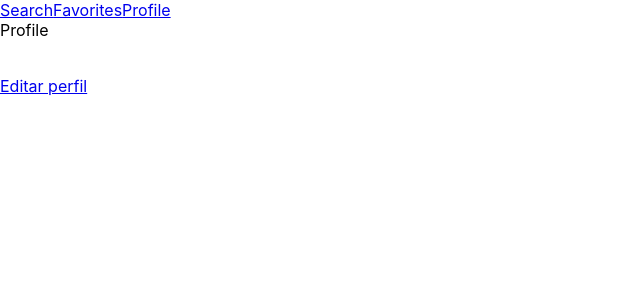
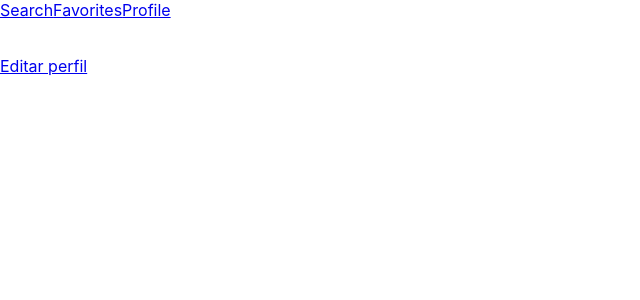
Before and after one commit to xmatheuspereira/TrybeTunes, a React (Create React App) app: page /profile in a window 1280 px wide. Shown: the top 300 px of the page, without its empty margins (0-640 px from the left). Built offline with nearby package versions, Linux system fonts and the light colour scheme.

Commit message:
Enviando Req 13 novamente pro avaliador atualizar

```diff
--- a/src/pages/Profile.jsx
+++ b/src/pages/Profile.jsx
@@ -20,15 +20,14 @@ class Profile extends React.Component {
     const { name, email, image, description } = this.state;
 
     return (
-      <>
+      <div data-testid="page-profile">
         <Header />
-        <div data-testid="page-profile">Profile</div>
         <img data-testid="profile-image" src={ image } alt={ name } />
         <p>{ name }</p>
         <p>{ email }</p>
         <p>{ description }</p>
         <Link to="/profile/edit">Editar perfil</Link>
-      </>
+      </div>
     );
   }
 }
```
